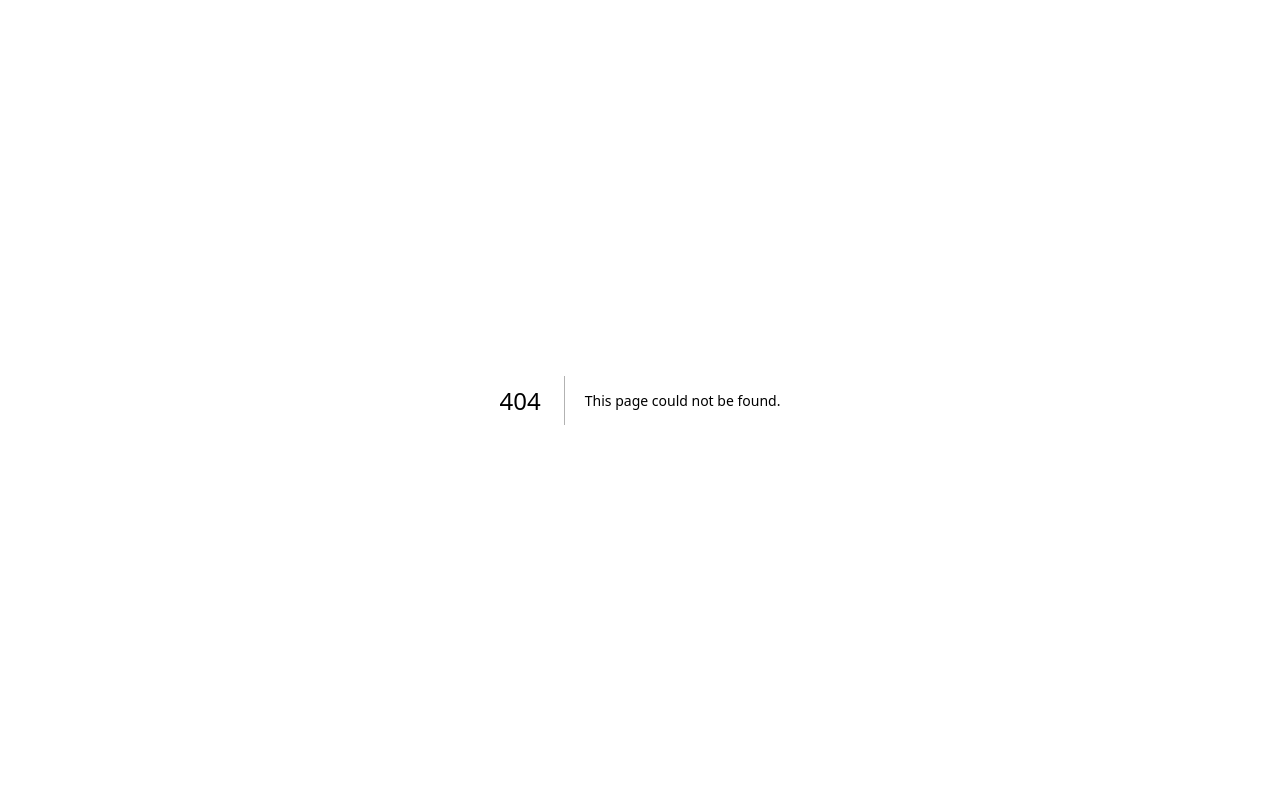
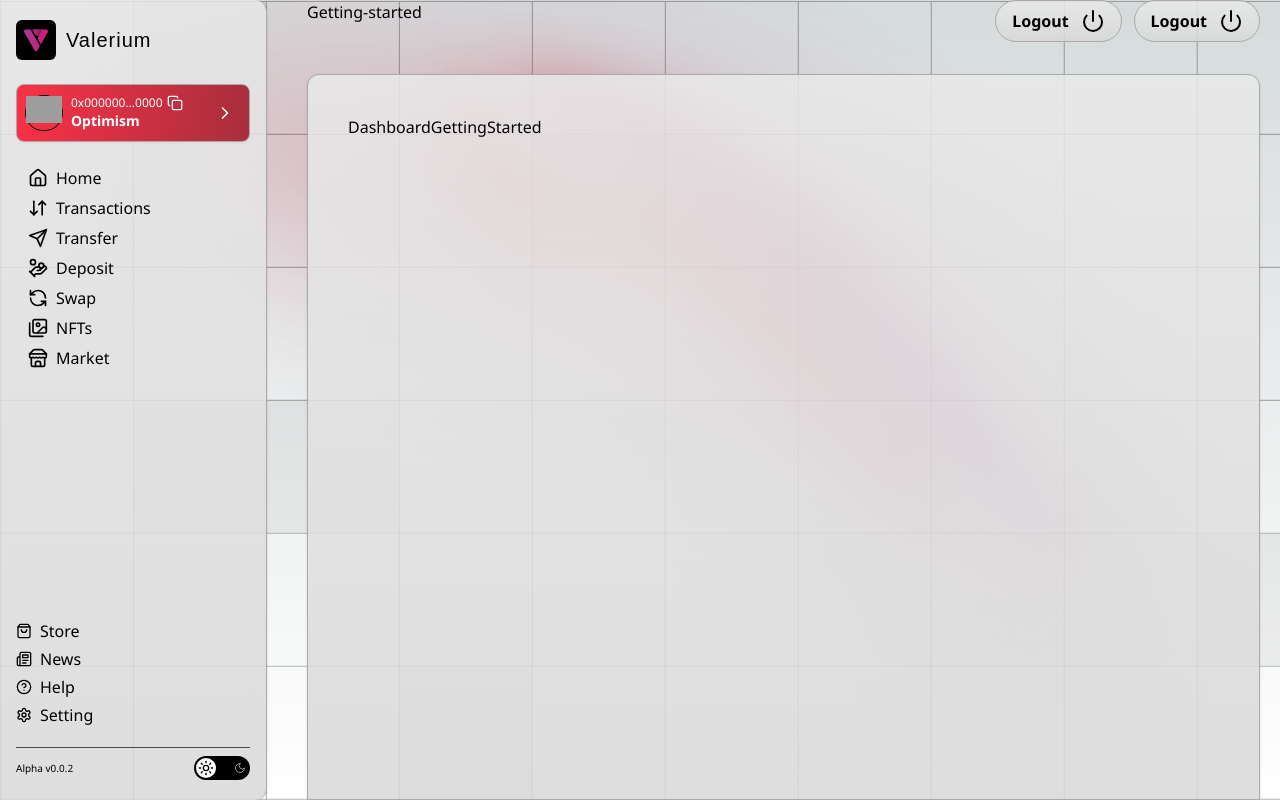
Before and after one commit to AnoyRC/valerium_main, a Next.js app: page /getting-started in a window 1280 px wide. Before the commit this address had no page. Built offline with nearby package versions, Linux system fonts and the light colour scheme; grey boxes are pictures that could not be loaded; a web font is replaced by a local one.

Commit message:
Add getting-started route

```diff
--- /dev/null
+++ b/app/(main)/(dashboard)/getting-started/page.js
@@ -0,0 +1,11 @@
+import DashboardGettingStarted from "@/components/layout/dashboard/getting-started/DashboardGettingStarted";
+
+const GettingStartedPage = () => {
+  return (
+    <div className="flex flex-grow justify-between gap-10 overflow-hidden rounded-t-xl border border-border-light bg-gradient-light-linear/85 p-10 shadow">
+      <DashboardGettingStarted />
+    </div>
+  );
+};
+
+export default GettingStartedPage;
--- /dev/null
+++ b/components/layout/dashboard/getting-started/DashboardGettingStarted.js
@@ -0,0 +1,5 @@
+const DashboardGettingStarted = () => {
+  return <div>DashboardGettingStarted</div>;
+};
+
+export default DashboardGettingStarted;
```
